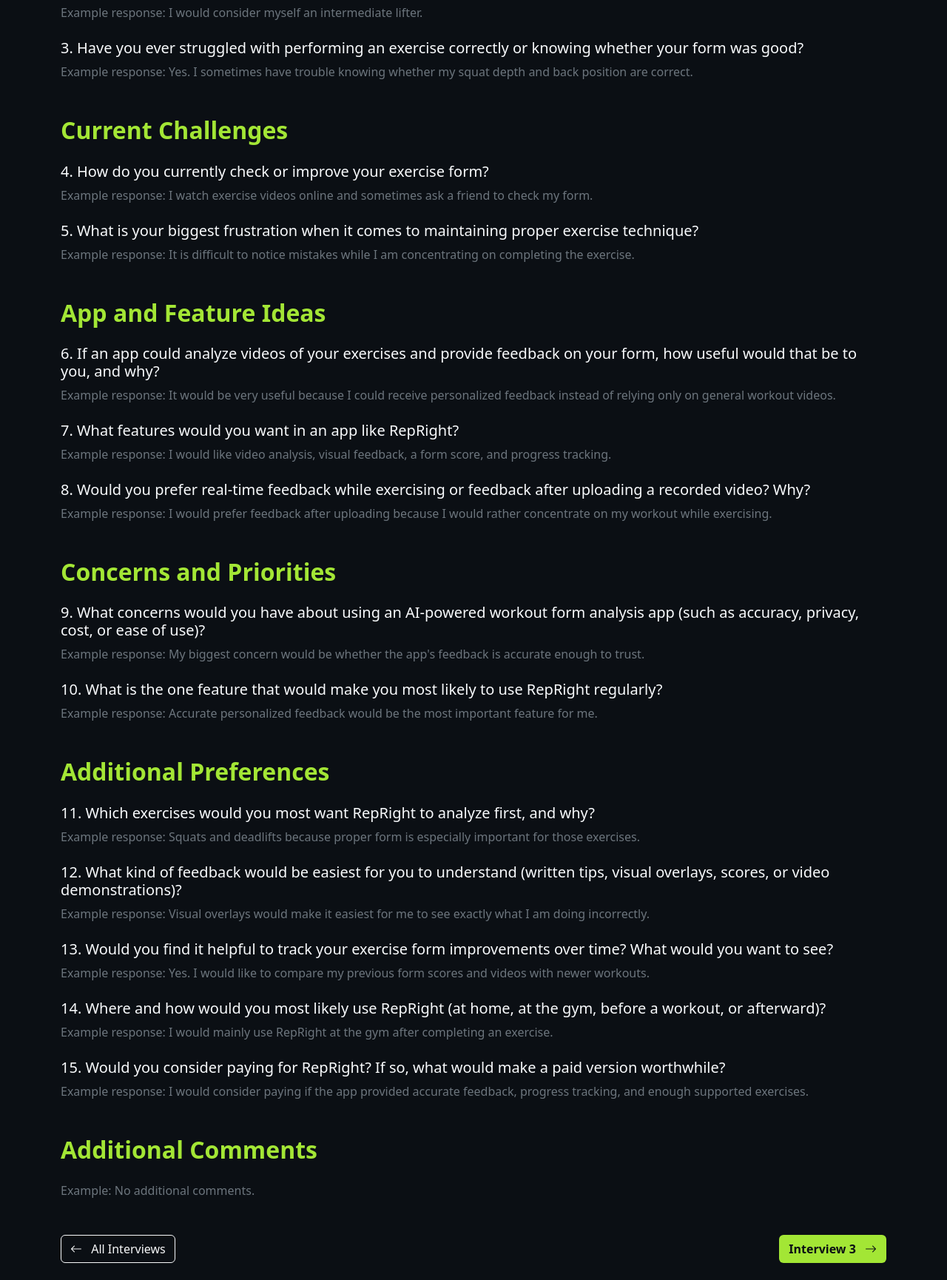
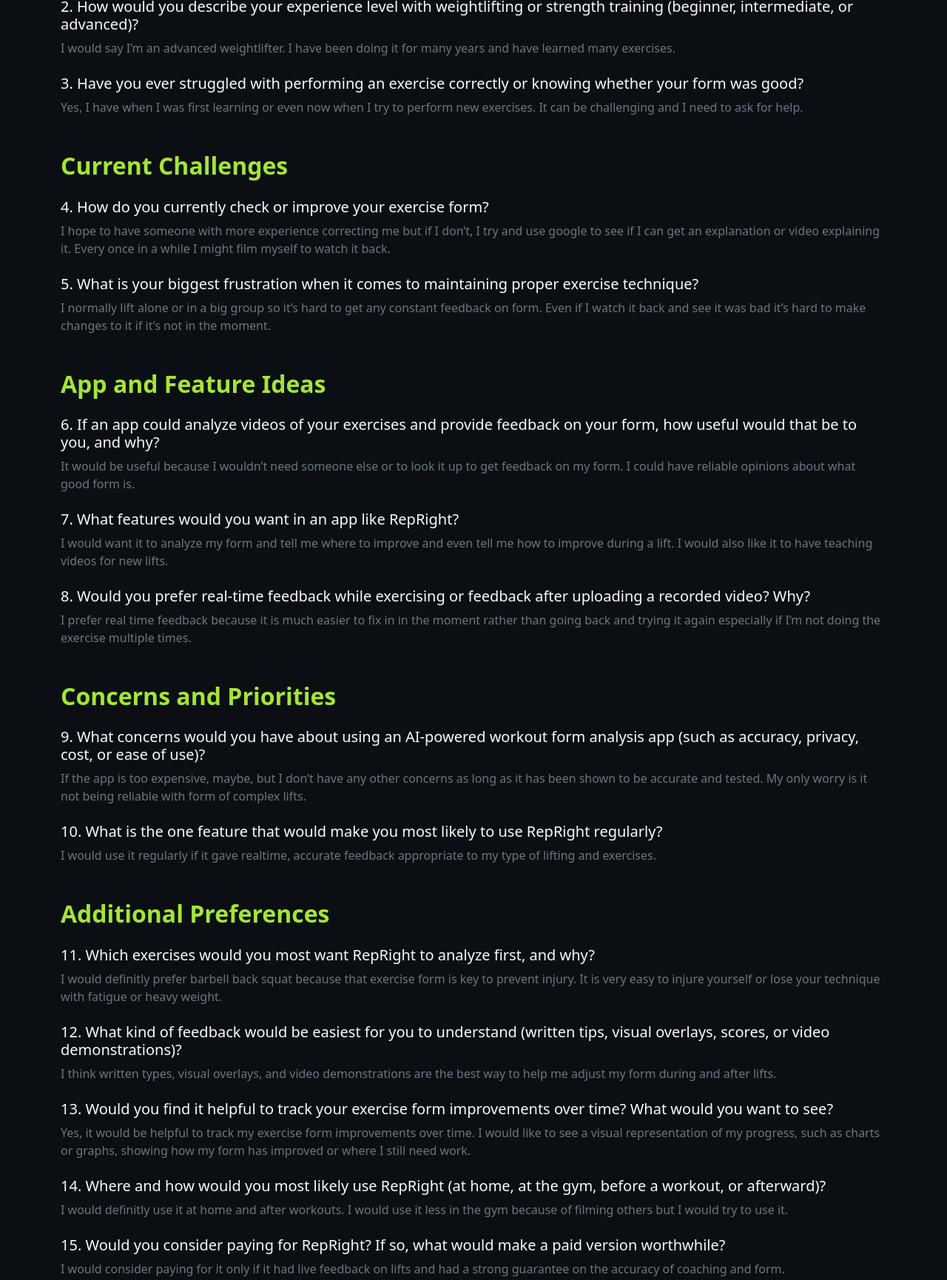
Before and after one commit to tuiordan/BUMS, a plain HTML site: page Website/interviews/interview_2.html in a window 1280 px wide. Shown: the part 713-2443 px from the top of the page at 74% size. Drawn offline with nearby package versions, Linux system fonts and the light colour scheme.

Commit message:
Interview 2 - JJ's Feedback

```diff
--- a/Website/interviews/interview_2.html
+++ b/Website/interviews/interview_2.html
@@ -190,7 +190,7 @@
                                 </p>
 
                                 <p class="fw-bold mb-0">
-                                    Example: Tudor Iordan
+                                    Sam Safly
                                 </p>
 
                             </div>
@@ -211,7 +211,7 @@
                                 </p>
 
                                 <p class="fw-bold mb-0">
-                                    Example: Athlete
+                                    Division 1 College Athlete and Advanced Lifter
                                 </p>
 
                             </div>
@@ -249,9 +249,9 @@
                              participant's answer. -->
 
                         <p class="text-secondary">
-                            Example response: I work out three times
-                            a week and usually do strength training,
-                            cardio, and bodyweight exercises.
+                            I work out 6 days and week. I typically perform an even mix of weightlifting,
+                            running, and playing soccer. I perform short distance and long distance running.
+                            I lift bodyweight barbell and free weights.
                         </p>
 
                     </div>
@@ -270,8 +270,8 @@
                         <!-- CHANGE THIS -->
 
                         <p class="text-secondary">
-                            Example response: I would consider myself
-                            an intermediate lifter.
+                            I would say I’m an advanced weightlifter. I have been doing it
+                            for many years and have learned many exercises.
                         </p>
 
                     </div>
@@ -290,9 +290,8 @@
                         <!-- CHANGE THIS -->
 
                         <p class="text-secondary">
-                            Example response: Yes. I sometimes have
-                            trouble knowing whether my squat depth
-                            and back position are correct.
+                            Yes, I have when I was first learning or even now when I try to perform
+                            new exercises. It can be challenging and I need to ask for help.
                         </p>
 
                     </div>
@@ -324,9 +323,9 @@
                         <!-- CHANGE THIS -->
 
                         <p class="text-secondary">
-                            Example response: I watch exercise videos
-                            online and sometimes ask a friend to check
-                            my form.
+                            I hope to have someone with more experience correcting me but if I don’t,
+                            I try and use google to see if I can get an explanation or video explaining it.
+                            Every once in a while I might film myself to watch it back.
                         </p>
 
                     </div>
@@ -345,9 +344,9 @@
                         <!-- CHANGE THIS -->
 
                         <p class="text-secondary">
-                            Example response: It is difficult to notice
-                            mistakes while I am concentrating on completing
-                            the exercise.
+                            I normally lift alone or in a big group so it’s hard to
+                            get any constant feedback on form. Even if I watch it back and see it
+                            was bad it’s hard to make changes to it if it’s not in the moment.
                         </p>
 
                     </div>
@@ -380,10 +379,8 @@
                         <!-- CHANGE THIS -->
 
                         <p class="text-secondary">
-                            Example response: It would be very useful
-                            because I could receive personalized feedback
-                            instead of relying only on general workout
-                            videos.
+                            It would be useful because I wouldn’t need someone else or to look it up to
+                            get feedback on my form. I could have reliable opinions about what good form is.
                         </p>
 
                     </div>
@@ -401,9 +398,9 @@
                         <!-- CHANGE THIS -->
 
                         <p class="text-secondary">
-                            Example response: I would like video analysis,
-                            visual feedback, a form score, and progress
-                            tracking.
+                            I would want it to analyze my form and tell me where to improve and even
+                            tell me how to improve during a lift. I would also like it to have teaching
+                            videos for new lifts.
                         </p>
 
                     </div>
@@ -422,9 +419,9 @@
                         <!-- CHANGE THIS -->
 
                         <p class="text-secondary">
-                            Example response: I would prefer feedback
-                            after uploading because I would rather
-                            concentrate on my workout while exercising.
+                            I prefer real time feedback because it is much easier to fix in in the moment rather
+                            than going back and trying it again especially if I’m not doing the exercise
+                            multiple times.
                         </p>
 
                     </div>
@@ -458,9 +455,9 @@
                         <!-- CHANGE THIS -->
 
                         <p class="text-secondary">
-                            Example response: My biggest concern would
-                            be whether the app's feedback is accurate
-                            enough to trust.
+                            If the app is too expensive, maybe, but I don’t have any other concerns as long as it
+                            has been shown to be accurate and tested. My only worry is it not being reliable
+                            with form of complex lifts.
                         </p>
 
                     </div>
@@ -478,9 +475,8 @@
                         <!-- CHANGE THIS -->
 
                         <p class="text-secondary">
-                            Example response: Accurate personalized
-                            feedback would be the most important feature
-                            for me.
+                            I would use it regularly if it gave realtime, accurate feedback appropriate to
+                            my type of lifting and exercises.
                         </p>
 
                     </div>
@@ -512,9 +508,9 @@
                         <!-- CHANGE THIS -->
 
                         <p class="text-secondary">
-                            Example response: Squats and deadlifts
-                            because proper form is especially important
-                            for those exercises.
+                            I would definitly prefer barbell back squat because that exercise form
+                            is key to prevent injury. It is very easy to injure yourself or lose your technique
+                            with fatigue or heavy weight.
                         </p>
 
                     </div>
@@ -533,9 +529,8 @@
                         <!-- CHANGE THIS -->
 
                         <p class="text-secondary">
-                            Example response: Visual overlays would
-                            make it easiest for me to see exactly
-                            what I am doing incorrectly.
+                            I think written types, visual overlays, and video demonstrations are the best way
+                            to help me adjust my form during and after lifts.
                         </p>
 
                     </div>
@@ -554,9 +549,9 @@
                         <!-- CHANGE THIS -->
 
                         <p class="text-secondary">
-                            Example response: Yes. I would like to
-                            compare my previous form scores and videos
-                            with newer workouts.
+                            Yes, it would be helpful to track my exercise form improvements over time.
+                            I would like to see a visual representation of my progress, such as charts or
+                            graphs, showing how my form has improved or where I still need work.
                         </p>
 
                     </div>
@@ -575,9 +570,8 @@
                         <!-- CHANGE THIS -->
 
                         <p class="text-secondary">
-                            Example response: I would mainly use
-                            RepRight at the gym after completing
-                            an exercise.
+                            I would definitly use it at home and after workouts. I would use it less in the
+                            gym because of filming others but I would try to use it.
                         </p>
 
                     </div>
@@ -596,10 +590,8 @@
                         <!-- CHANGE THIS -->
 
                         <p class="text-secondary">
-                            Example response: I would consider paying
-                            if the app provided accurate feedback,
-                            progress tracking, and enough supported
-                            exercises.
+                            I would consider paying for it only if it had live feedback on lifts and
+                            had a strong guarantee on the accuracy of coaching and form.
                         </p>
 
                     </div>
@@ -623,7 +615,9 @@
                          write "No additional comments." -->
 
                     <p class="text-secondary">
-                        Example: No additional comments.
+                        I love the idea of this app and think it would be very useful for people like me, as well
+                        as so many others. Many people struggle with form, especially early on in their lifting
+                        journey, and this app could help them avoid injuries and improve their performance.
                     </p>
 
                 </div>
```
Also changed, not shown: 1 other file.
